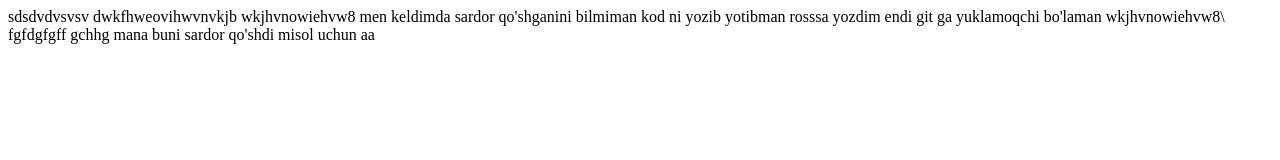
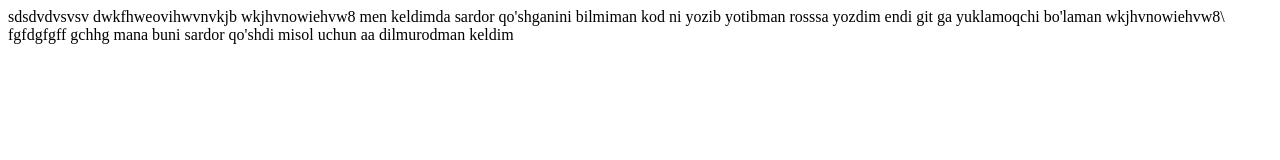
Before and after one commit to shaxzodzokirov/e, a plain HTML site: page index.html in a window 1280 px wide. Drawn offline with Linux system fonts and the light colour scheme.

Commit message:
Update index.html

```diff
--- a/index.html
+++ b/index.html
@@ -17,5 +17,7 @@
     fgfdgfgff
     gchhg
     mana buni sardor qo'shdi misol uchun aa
+
+    dilmurodman keldim
 </body>
 </html>
```
